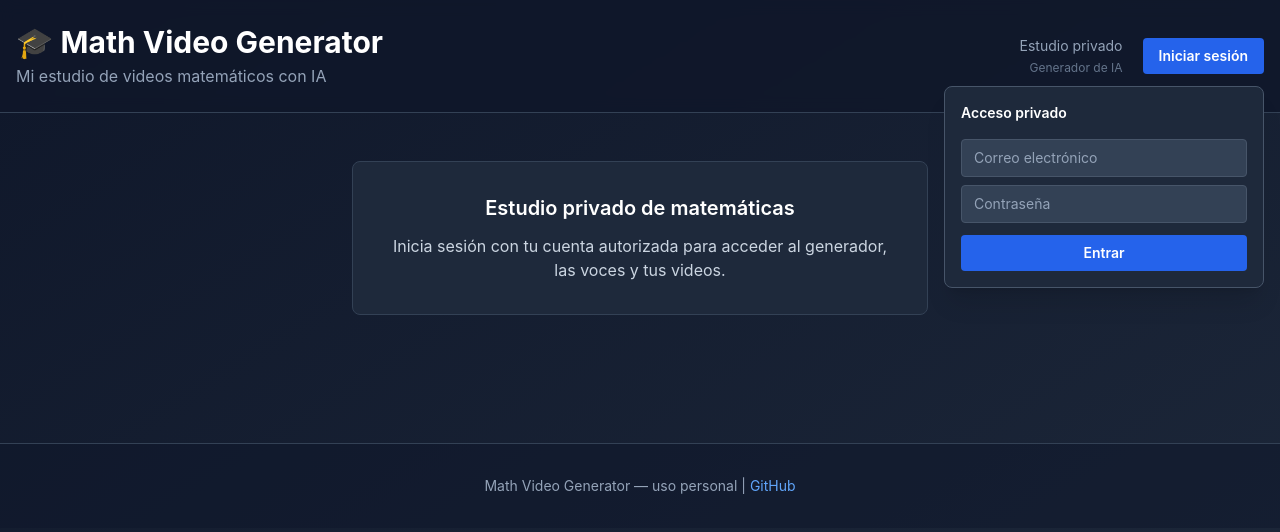
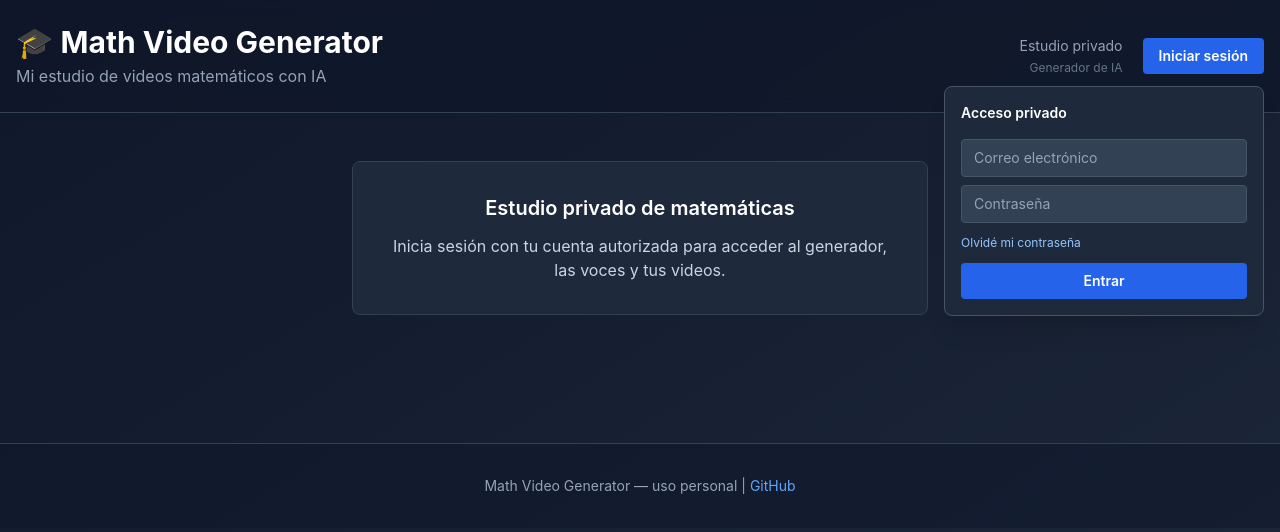
Before and after one commit to juanxaviercasa/math-video-generator, a React (Vite) app in the folder frontend/: page / in a window 1280 px wide. Both pictures are taken after a click on the button "Iniciar sesión". Shown: the top 532 px of the page. Built offline with nearby package versions, Linux system fonts and the light colour scheme; no server answers.

Commit message:
feat: forgot-password link for private Supabase account

```diff
--- a/frontend/src/components/AuthPanel.tsx
+++ b/frontend/src/components/AuthPanel.tsx
@@ -6,9 +6,10 @@ type AuthPanelProps = {
   user: User | null
   onAuthenticated: (user: User) => void
   onLogout: () => void
+  onForgotPassword: () => void
 }
 
-export function AuthPanel({ user, onAuthenticated, onLogout }: AuthPanelProps) {
+export function AuthPanel({ user, onAuthenticated, onLogout, onForgotPassword }: AuthPanelProps) {
   const [email, setEmail] = useState('')
   const [password, setPassword] = useState('')
   const [loading, setLoading] = useState(false)
@@ -67,6 +68,10 @@ export function AuthPanel({ user, onAuthenticated, onLogout }: AuthPanelProps) {
           />
 
           {error && <p className="mb-3 text-xs text-red-300">{error}</p>}
+          <button type="button" onClick={() => { setOpen(false); setPassword(''); onForgotPassword() }}
+            className="mb-3 block text-xs text-blue-300 hover:text-blue-200">
+            Olvidé mi contraseña
+          </button>
 
           <button
             type="button"
```
